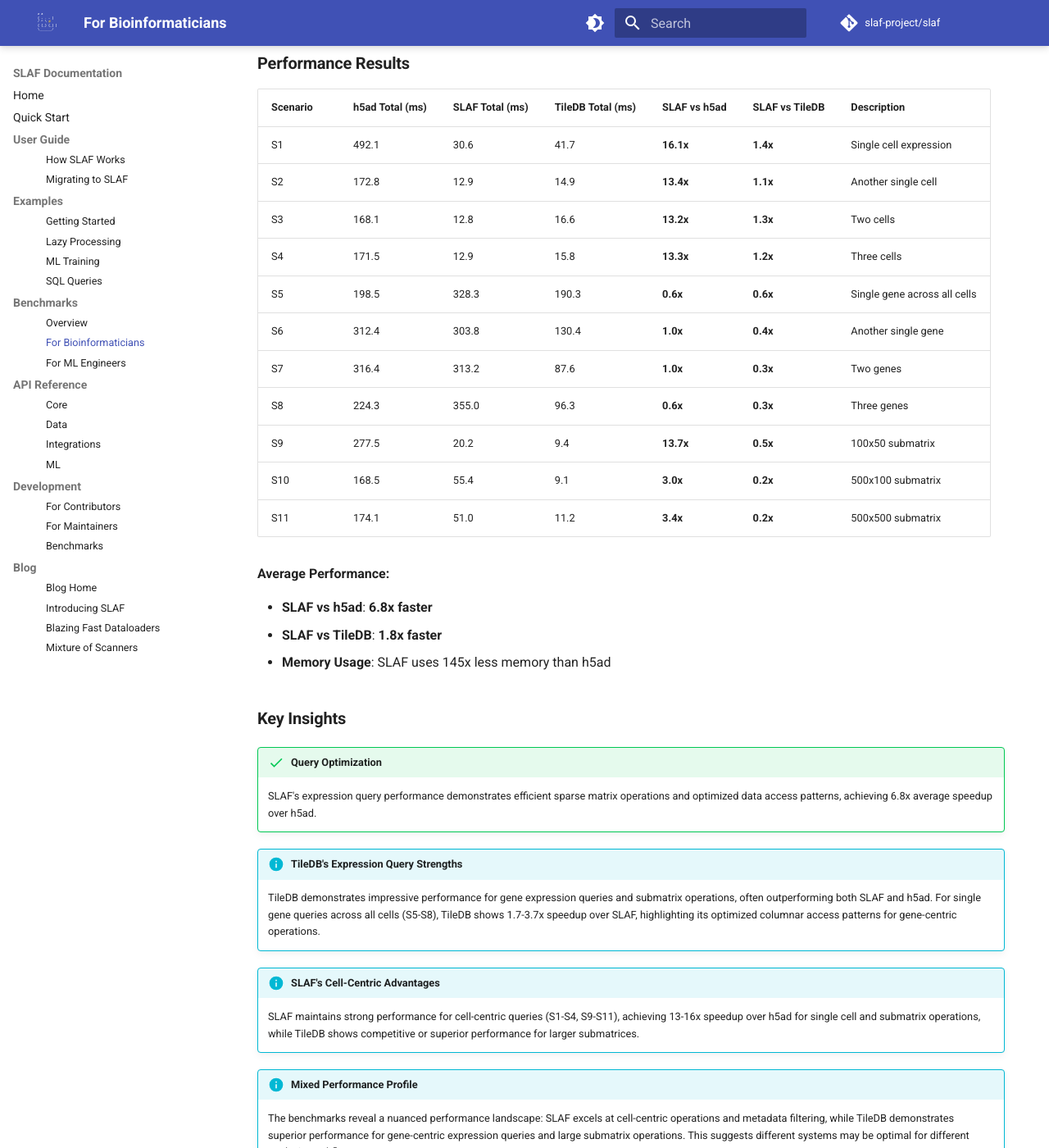
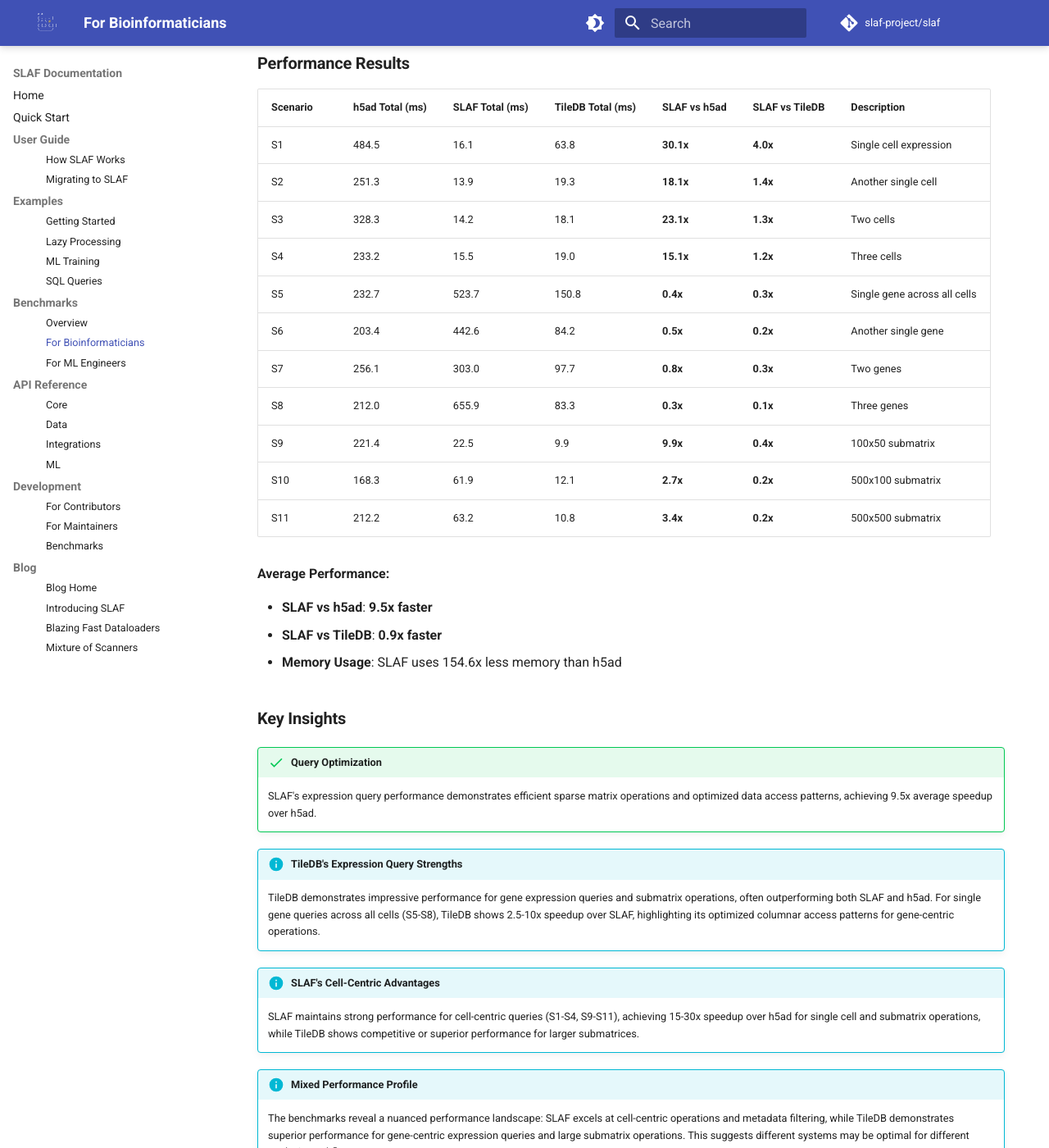
Before and after one commit to slaf-project/slaf, an MkDocs documentation site: the page built from docs/benchmarks/bioinformatics_benchmarks.md, in a window 1280 px wide and 1400 px high, scrolled down 3489 px. Shown: the whole window at 82% size. Built offline with MkDocs 1.6.1 and Material for MkDocs 9.7.7, drawn with Linux system fonts in a browser that asks for light colours; comment, search, counter and statistics services are not loaded; some of the changed text lies outside the part shown.

Commit message:
updated benchmarks

```diff
--- a/docs/benchmarks/bioinformatics_benchmarks.md
+++ b/docs/benchmarks/bioinformatics_benchmarks.md
@@ -32,32 +32,32 @@ Cell filtering is a fundamental operation in single-cell analysis, used for qual
 
 | Scenario | h5ad Total (ms) | SLAF Total (ms) | TileDB Total (ms) | SLAF vs h5ad | SLAF vs TileDB | Description                                 |
 | -------- | --------------- | --------------- | ----------------- | ------------ | -------------- | ------------------------------------------- |
-| S1       | 343.7           | 9.4             | 43.7              | **36.6x**    | **4.7x**       | Cells with >=500 genes                      |
-| S2       | 189.9           | 2.6             | 16.0              | **72.9x**    | **6.1x**       | High UMI count (total_counts > 2000)        |
-| S3       | 170.1           | 3.9             | 16.5              | **43.8x**    | **4.2x**       | Mitochondrial fraction < 0.1                |
-| S4       | 183.2           | 7.3             | 15.5              | **25.1x**    | **2.1x**       | Complex multi-condition filter              |
-| S5       | 168.1           | 2.6             | 14.3              | **65.0x**    | **5.5x**       | Cell type annotation filter                 |
-| S6       | 171.5           | 1.7             | 12.5              | **102.1x**   | **7.5x**       | Cells from batch_1                          |
-| S7       | 165.5           | 3.8             | 14.5              | **43.9x**    | **3.8x**       | Cells in clusters 0,1 from batch_1          |
-| S8       | 178.9           | 1.9             | 12.6              | **95.9x**    | **6.7x**       | High-quality cells (>=1000 genes, <=10% mt) |
-| S9       | 164.7           | 1.8             | 12.9              | **90.8x**    | **7.1x**       | Cells with 800-2000 total counts            |
-| S10      | 175.1           | 1.6             | 12.7              | **111.8x**   | **8.1x**       | Cells with 200-1500 genes                   |
+| S1       | 530.0           | 2.9             | 20.9              | **183.6x**   | **7.3x**       | Cells with >=500 genes                      |
+| S2       | 169.7           | 2.0             | 21.3              | **83.3x**    | **10.5x**      | High UMI count (total_counts > 2000)        |
+| S3       | 170.7           | 1.9             | 21.3              | **92.2x**    | **11.5x**      | Mitochondrial fraction < 0.1                |
+| S4       | 177.1           | 2.0             | 18.6              | **86.7x**    | **9.1x**       | Complex multi-condition filter              |
+| S5       | 186.6           | 2.8             | 18.1              | **67.2x**    | **6.5x**       | Cell type annotation filter                 |
+| S6       | 171.4           | 2.0             | 20.9              | **86.3x**    | **10.5x**      | Cells from batch_1                          |
+| S7       | 207.0           | 2.3             | 23.8              | **89.4x**    | **10.3x**      | Cells in clusters 0,1 from batch_1          |
+| S8       | 170.9           | 2.1             | 23.0              | **79.6x**    | **10.7x**      | High-quality cells (>=1000 genes, <=10% mt) |
+| S9       | 172.1           | 2.5             | 19.3              | **70.2x**    | **7.9x**       | Cells with 800-2000 total counts            |
+| S10      | 173.5           | 2.1             | 20.8              | **84.6x**    | **10.1x**      | Cells with 200-1500 genes                   |
 
 **Average Performance:**
 
-- **SLAF vs h5ad**: **68.8x faster**
-- **SLAF vs TileDB**: **5.6x faster**
-- **Memory Usage**: SLAF uses 105.5x less memory than h5ad
+- **SLAF vs h5ad**: **92.3x faster**
+- **SLAF vs TileDB**: **9.4x faster**
+- **Memory Usage**: SLAF uses 115.7x less memory than h5ad
 
 ### **Key Insights**
 
 !!! success "Dramatic Performance Advantage"
 
-    SLAF achieves **68.8x average speedup** over h5ad for cell filtering operations, demonstrating the massive performance benefits of modern columnar storage and optimized querying.
+    SLAF achieves **92.3x average speedup** over h5ad for cell filtering operations, demonstrating the massive performance benefits of modern columnar storage and optimized querying.
 
 !!! info "Columnar Format Efficiency"
 
-    Both SLAF and TileDB (Arrow-based formats) significantly outperform h5ad, with SLAF providing an additional 5.6x advantage over TileDB through its optimized streaming architecture.
+    Both SLAF and TileDB (Arrow-interoperable formats) significantly outperform h5ad, with SLAF providing an additional 9.4x advantage over TileDB through its optimized streaming architecture.
 
 ## **Gene Filtering Benchmarks**
 
@@ -67,31 +67,31 @@ Gene filtering operations are essential for feature selection, quality control,
 
 | Scenario | h5ad Total (ms) | SLAF Total (ms) | TileDB Total (ms) | SLAF vs h5ad | SLAF vs TileDB | Description                                 |
 | -------- | --------------- | --------------- | ----------------- | ------------ | -------------- | ------------------------------------------- |
-| S1       | 43.9            | 2.1             | 22.0              | **20.6x**    | **10.3x**      | Genes expressed in >=10 cells               |
-| S2       | 34.9            | 1.6             | 15.3              | **21.6x**    | **9.4x**       | Genes with >=100 total counts               |
-| S3       | 32.9            | 1.9             | 13.6              | **17.6x**    | **7.3x**       | Genes with mean expression >=0.1            |
-| S4       | 32.6            | 1.7             | 19.2              | **19.3x**    | **11.4x**      | Exclude mitochondrial genes                 |
-| S5       | 33.1            | 1.6             | 13.3              | **20.4x**    | **8.2x**       | Highly variable genes                       |
-| S6       | 33.7            | 1.5             | 13.6              | **22.2x**    | **8.9x**       | Non-highly variable genes                   |
-| S7       | 32.5            | 1.9             | 13.9              | **16.8x**    | **7.2x**       | Genes in >=50 cells with >=500 total counts |
-| S8       | 33.0            | 1.7             | 12.0              | **18.9x**    | **6.8x**       | Genes with 100-10000 total counts           |
-| S9       | 32.4            | 1.7             | 14.1              | **18.9x**    | **8.2x**       | Genes in 5-1000 cells                       |
+| S1       | 43.4            | 3.0             | 22.3              | **14.6x**    | **7.5x**       | Genes expressed in >=10 cells               |
+| S2       | 32.3            | 1.7             | 19.5              | **19.4x**    | **11.7x**      | Genes with >=100 total counts               |
+| S3       | 32.1            | 1.8             | 9.3               | **17.4x**    | **5.0x**       | Genes with mean expression >=0.1            |
+| S4       | 31.1            | 1.6             | 15.8              | **19.9x**    | **10.1x**      | Exclude mitochondrial genes                 |
+| S5       | 32.7            | 1.7             | 16.9              | **19.7x**    | **10.2x**      | Highly variable genes                       |
+| S6       | 31.7            | 2.1             | 15.8              | **15.4x**    | **7.7x**       | Non-highly variable genes                   |
+| S7       | 31.5            | 2.0             | 18.2              | **15.8x**    | **9.1x**       | Genes in >=50 cells with >=500 total counts |
+| S8       | 31.7            | 1.9             | 19.8              | **17.0x**    | **10.6x**      | Genes with 100-10000 total counts           |
+| S9       | 33.2            | 2.0             | 11.3              | **16.4x**    | **5.6x**       | Genes in 5-1000 cells                       |
 
 **Average Performance:**
 
-- **SLAF vs h5ad**: **19.6x faster**
+- **SLAF vs h5ad**: **17.3x faster**
 - **SLAF vs TileDB**: **8.6x faster**
-- **Memory Usage**: SLAF uses 2.1x less memory than h5ad
+- **Memory Usage**: SLAF uses 2.2x less memory than h5ad
 
 ### **Key Insights**
 
 !!! success "Consistent High Performance"
 
-    SLAF maintains consistent 16x+ speedups across all gene filtering scenarios, demonstrating robust optimization of Polars operations and modern storage formats.
+    SLAF maintains consistent 14x+ speedups across all gene filtering scenarios, demonstrating robust optimization of Polars operations and modern storage formats.
 
 !!! info "Memory Efficiency"
 
-    Gene filtering operations show moderate memory efficiency gains, with SLAF using 2.1x less memory than h5ad for equivalent operations.
+    Gene filtering operations show moderate memory efficiency gains, with SLAF using 2.2x less memory than h5ad for equivalent operations.
 
 ## **Expression Queries Benchmarks**
 
@@ -101,37 +101,37 @@ Expression queries retrieve specific expression data for cells or genes, support
 
 | Scenario | h5ad Total (ms) | SLAF Total (ms) | TileDB Total (ms) | SLAF vs h5ad | SLAF vs TileDB | Description                  |
 | -------- | --------------- | --------------- | ----------------- | ------------ | -------------- | ---------------------------- |
-| S1       | 492.1           | 30.6            | 41.7              | **16.1x**    | **1.4x**       | Single cell expression       |
-| S2       | 172.8           | 12.9            | 14.9              | **13.4x**    | **1.1x**       | Another single cell          |
-| S3       | 168.1           | 12.8            | 16.6              | **13.2x**    | **1.3x**       | Two cells                    |
-| S4       | 171.5           | 12.9            | 15.8              | **13.3x**    | **1.2x**       | Three cells                  |
-| S5       | 198.5           | 328.3           | 190.3             | **0.6x**     | **0.6x**       | Single gene across all cells |
-| S6       | 312.4           | 303.8           | 130.4             | **1.0x**     | **0.4x**       | Another single gene          |
-| S7       | 316.4           | 313.2           | 87.6              | **1.0x**     | **0.3x**       | Two genes                    |
-| S8       | 224.3           | 355.0           | 96.3              | **0.6x**     | **0.3x**       | Three genes                  |
-| S9       | 277.5           | 20.2            | 9.4               | **13.7x**    | **0.5x**       | 100x50 submatrix             |
-| S10      | 168.5           | 55.4            | 9.1               | **3.0x**     | **0.2x**       | 500x100 submatrix            |
-| S11      | 174.1           | 51.0            | 11.2              | **3.4x**     | **0.2x**       | 500x500 submatrix            |
+| S1       | 484.5           | 16.1            | 63.8              | **30.1x**    | **4.0x**       | Single cell expression       |
+| S2       | 251.3           | 13.9            | 19.3              | **18.1x**    | **1.4x**       | Another single cell          |
+| S3       | 328.3           | 14.2            | 18.1              | **23.1x**    | **1.3x**       | Two cells                    |
+| S4       | 233.2           | 15.5            | 19.0              | **15.1x**    | **1.2x**       | Three cells                  |
+| S5       | 232.7           | 523.7           | 150.8             | **0.4x**     | **0.3x**       | Single gene across all cells |
+| S6       | 203.4           | 442.6           | 84.2              | **0.5x**     | **0.2x**       | Another single gene          |
+| S7       | 256.1           | 303.0           | 97.7              | **0.8x**     | **0.3x**       | Two genes                    |
+| S8       | 212.0           | 655.9           | 83.3              | **0.3x**     | **0.1x**       | Three genes                  |
+| S9       | 221.4           | 22.5            | 9.9               | **9.9x**     | **0.4x**       | 100x50 submatrix             |
+| S10      | 168.3           | 61.9            | 12.1              | **2.7x**     | **0.2x**       | 500x100 submatrix            |
+| S11      | 212.2           | 63.2            | 10.8              | **3.4x**     | **0.2x**       | 500x500 submatrix            |
 
 **Average Performance:**
 
-- **SLAF vs h5ad**: **6.8x faster**
-- **SLAF vs TileDB**: **1.8x faster**
-- **Memory Usage**: SLAF uses 145x less memory than h5ad
+- **SLAF vs h5ad**: **9.5x faster**
+- **SLAF vs TileDB**: **0.9x faster**
+- **Memory Usage**: SLAF uses 154.6x less memory than h5ad
 
 ### **Key Insights**
 
 !!! success "Query Optimization"
 
-    SLAF's expression query performance demonstrates efficient sparse matrix operations and optimized data access patterns, achieving 6.8x average speedup over h5ad.
+    SLAF's expression query performance demonstrates efficient sparse matrix operations and optimized data access patterns, achieving 9.5x average speedup over h5ad.
 
 !!! info "TileDB's Expression Query Strengths"
 
-    TileDB demonstrates impressive performance for gene expression queries and submatrix operations, often outperforming both SLAF and h5ad. For single gene queries across all cells (S5-S8), TileDB shows 1.7-3.7x speedup over SLAF, highlighting its optimized columnar access patterns for gene-centric operations.
+    TileDB demonstrates impressive performance for gene expression queries and submatrix operations, often outperforming both SLAF and h5ad. For single gene queries across all cells (S5-S8), TileDB shows 2.5-10x speedup over SLAF, highlighting its optimized columnar access patterns for gene-centric operations.
 
 !!! info "SLAF's Cell-Centric Advantages"
 
-    SLAF maintains strong performance for cell-centric queries (S1-S4, S9-S11), achieving 13-16x speedup over h5ad for single cell and submatrix operations, while TileDB shows competitive or superior performance for larger submatrices.
+    SLAF maintains strong performance for cell-centric queries (S1-S4, S9-S11), achieving 15-30x speedup over h5ad for single cell and submatrix operations, while TileDB shows competitive or superior performance for larger submatrices.
 
 !!! info "Mixed Performance Profile"
 
```
Also changed, not shown: docs/benchmarks/slaf_vs_h5ad_benchmarks.md (+40 -40 lines), docs/benchmarks/slaf_vs_tiledb_benchmarks.md (+38 -38 lines).
